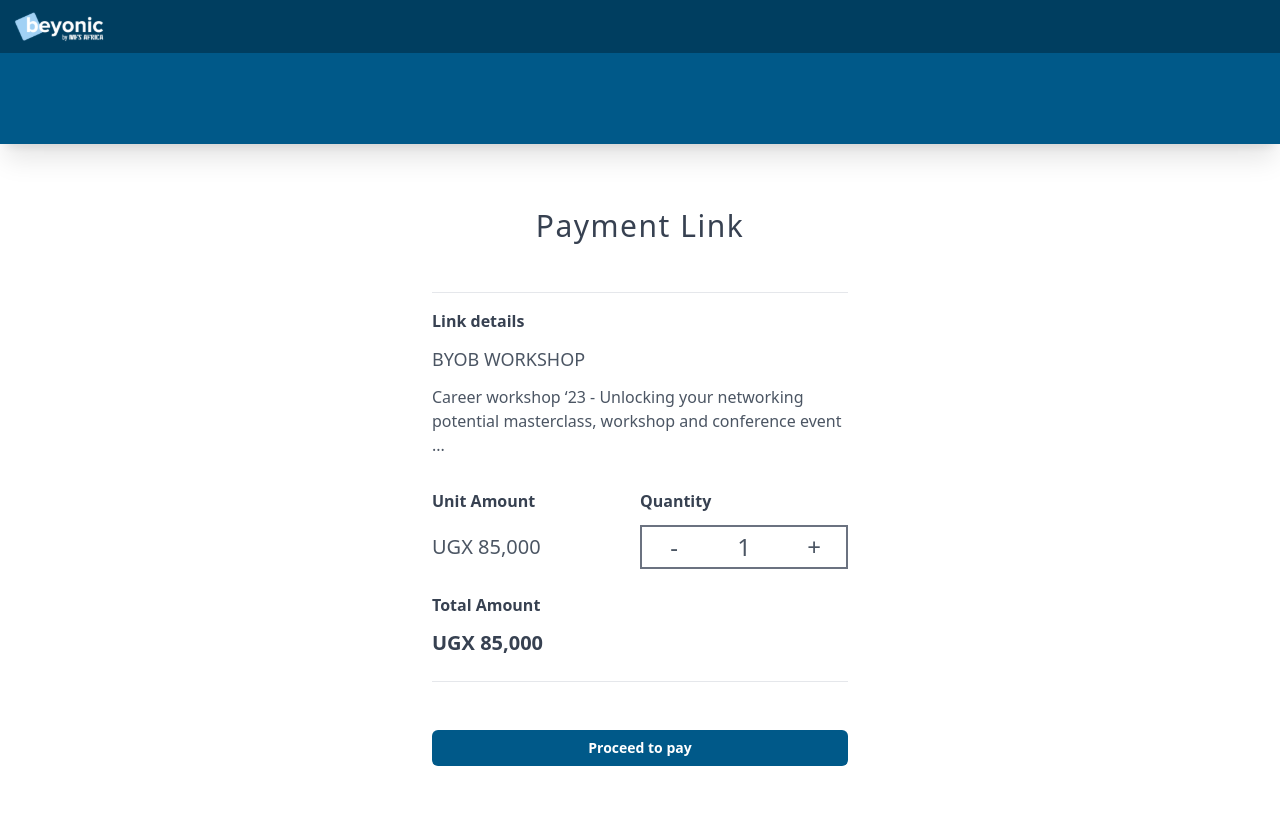
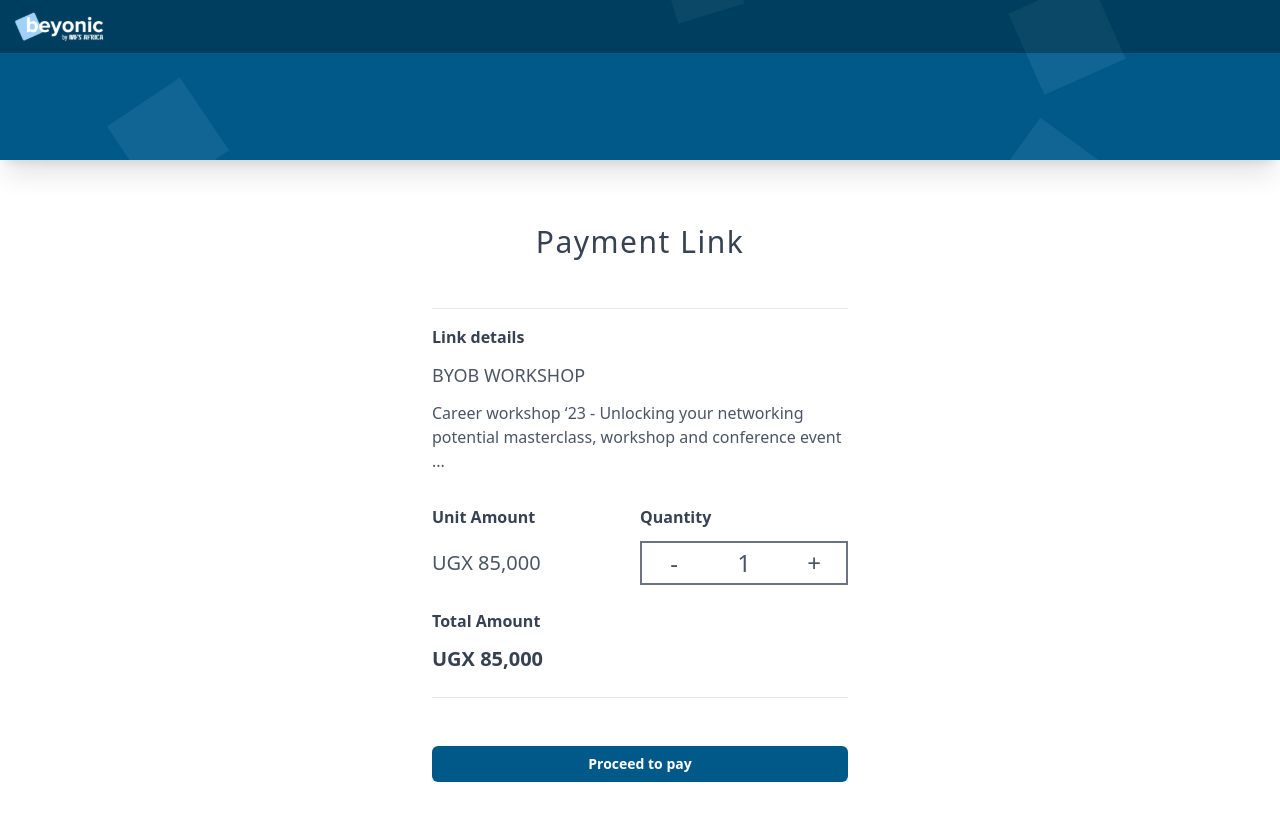
Before and after one commit to tkterry256/beyonic-payment-angular, an Angular app: page / in a window 1280 px wide. Shown: the top 820 px of the page. Built offline with nearby package versions, Linux system fonts and the light colour scheme.

Commit message:
Add svg boxes background to header

```diff
--- a/src/app/header/header.component.html
+++ b/src/app/header/header.component.html
@@ -1,4 +1,4 @@
-<header class="bg-[#005989] h-36 sticky top-0 shadow-xl">
+<header class="bg-[#005989] h-40 sticky top-0 shadow-xl bg-[url(/assets/header-bg.svg)] bg-cover bg-center bg-no-repeat">
   <div class="bg-black/30 p-1">
     <img src="/assets/logo.svg" alt="beyonic logo" />
   </div>
```
Also changed, not shown: src/assets/header-bg.svg (added).
